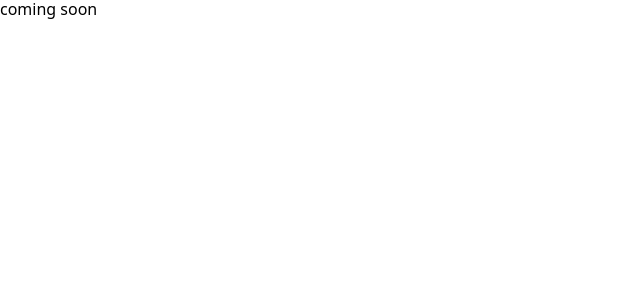
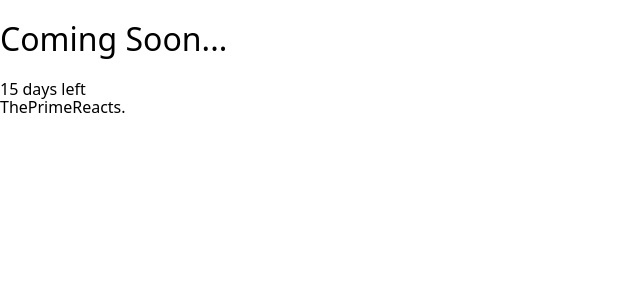
Before and after one commit to TohirDev/beauty-ui-library, a React (Vite) app: page /about in a window 1280 px wide. Shown: the top 300 px of the page, without its empty margins (0-640 px from the left). Built offline with nearby package versions, Linux system fonts and the light colour scheme.

Commit message:
feat: all routes removed on App file and changed to Coming soon page

```diff
--- a/src/App.tsx
+++ b/src/App.tsx
@@ -1,19 +1,19 @@
-import { Route, Routes } from "react-router-dom";
-import HomePage from "./pages/Home";
-import AboutPage from "./pages/AboutPage";
-import Blog from "./pages/Writing";
-import Contact from "./pages/Contact";
+import ComingSoon from "./pages/ComingSoon";
 
 function App() {
-  return (
-    // <Routes>
-    //   <Route path="/" element={<HomePage />} />
-    //   <Route path="/about" element={<AboutPage />} />
-    //   <Route path="/blog" element={<Blog />} />
-    //   <Route path="/contact" element={<Contact />} />
-    // </Routes>
-    <>coming soon</>
-  );
+  return <ComingSoon />;
 }
 
 export default App;
+
+// import { Route, Routes } from "react-router-dom";
+// import HomePage from "./pages/Home";
+// import AboutPage from "./pages/AboutPage";
+// import Blog from "./pages/Writing";
+// import Contact from "./pages/Contact";
+// <Routes>
+//   <Route path="/" element={<HomePage />} />
+//   <Route path="/about" element={<AboutPage />} />
+//   <Route path="/blog" element={<Blog />} />
+//   <Route path="/contact" element={<Contact />} />
+// </Routes>
```
